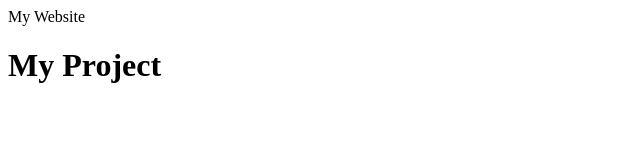
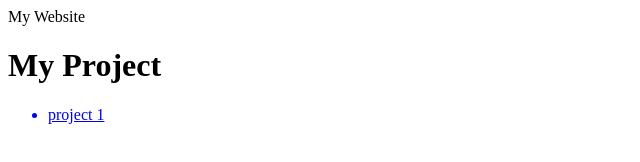
Before and after one commit to Anthonysanch/Anthonysanch.github.io, a plain HTML site: page index.html in a window 1280 px wide. Shown: the full height of the page, 0-640 px from the left. Drawn offline with Linux system fonts and the light colour scheme.

Commit message:
Update index.html

```diff
--- a/index.html
+++ b/index.html
@@ -2,16 +2,16 @@
 
 <html>
 
-    <tile>
+    <titx le>
      <head>My Website</head>
-     </tilte>
+     </title>
 
      <body>
 
      <h1>My Project</h1>
      <ul>
 
-         <a href="li>Project</li><a/>
+         <a href="Project 1.html"><li>project 1</li></a>
 
          </ul>
 
```
